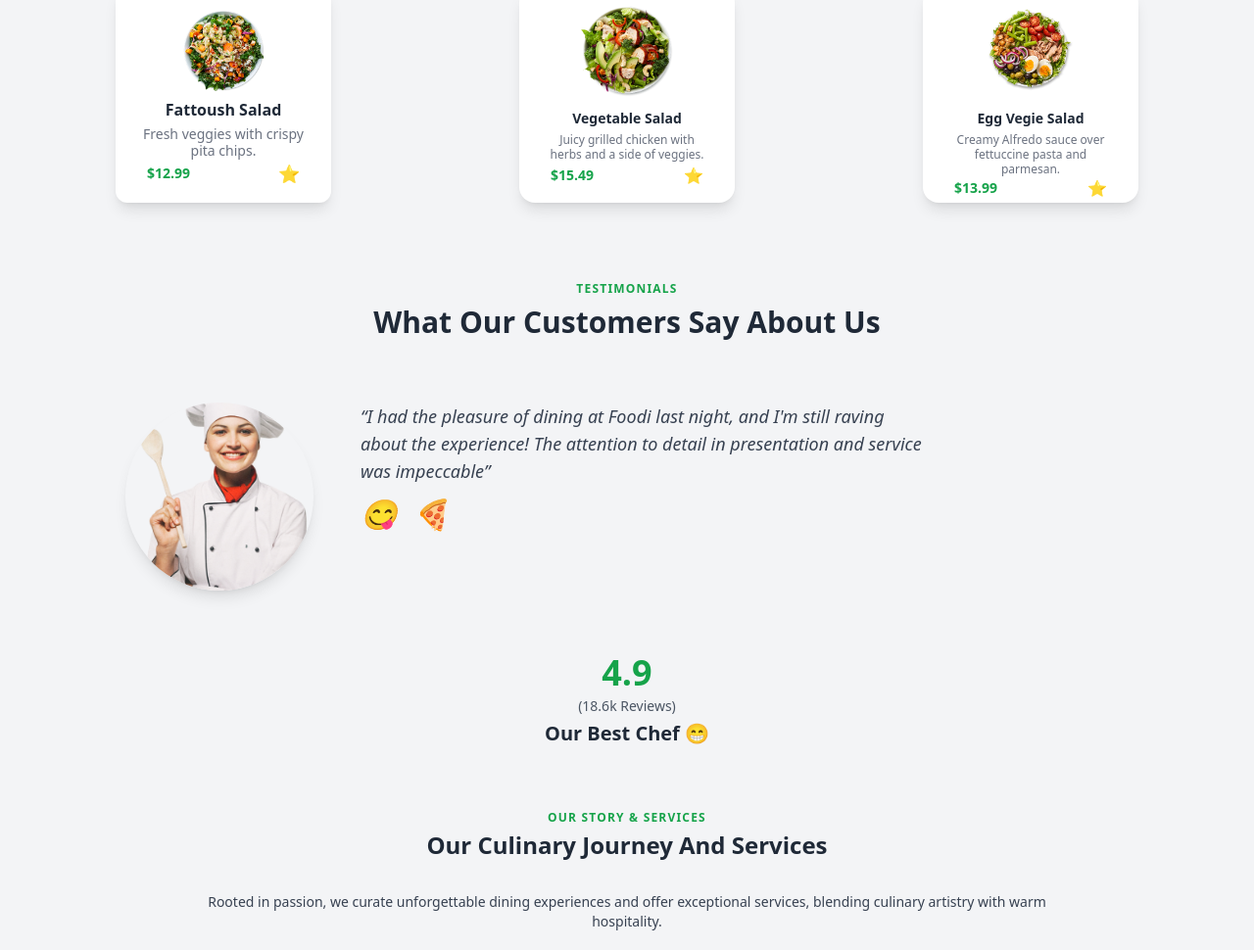
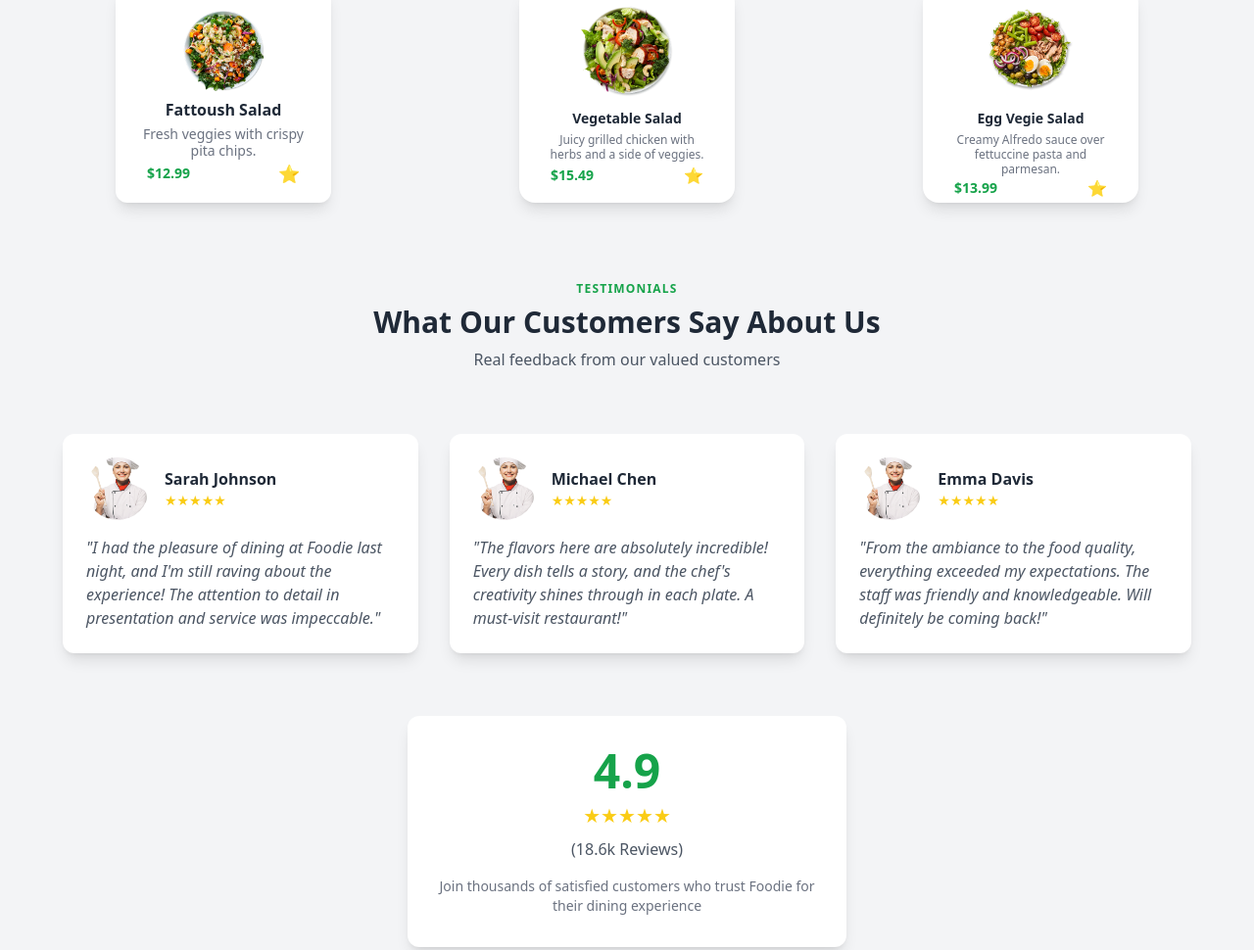
Before and after one commit to vincenttwizere/Foodie, a plain HTML site: page index.html in a window 1280 px wide. Shown: the part 1087-2057 px from the top of the page at 98% size. Drawn offline with nearby package versions, Linux system fonts and the light colour scheme.

Commit message:
changing testmonial section

```diff
--- a/index.html
+++ b/index.html
@@ -205,29 +205,63 @@
 <section class="px-6 mt-20 text-gray-800 max-w-7xl mx-auto space-y-16">
 
   <!-- Testimonials -->
-  <div class="text-center max-w-3xl mx-auto space-y-2">
+  <div class="text-center max-w-3xl mx-auto space-y-2 mb-12">
     <h4 class="text-green-600 uppercase text-xs font-semibold tracking-widest">Testimonials</h4>
     <h2 class="text-3xl font-bold">What Our Customers Say About Us</h2>
+    <p class="text-gray-600 mt-4">Real feedback from our valued customers</p>
   </div>
 
-  <!-- Chef Image + Quote + Emojis -->
-  <div class="flex flex-col md:flex-row items-center md:items-start md:space-x-12 max-w-5xl mx-auto">
-    <img src="./Assets/Mask group.png" alt="Chef" class="w-48 h-48 rounded-full object-cover mb-6 md:mb-0 shadow-lg" />
+  <!-- Testimonials Grid -->
+  <div class="grid grid-cols-1 md:grid-cols-2 lg:grid-cols-3 gap-8 max-w-6xl mx-auto mb-16">
+    <!-- Testimonial Card 1 -->
+    <div class="bg-white rounded-xl p-6 shadow-lg">
+      <div class="flex items-center gap-4 mb-4">
+        <img src="./Assets/Mask group.png" alt="Customer 1" class="w-16 h-16 rounded-full object-cover" />
+        <div>
+          <h4 class="font-semibold text-gray-800">Sarah Johnson</h4>
+          <div class="flex text-yellow-400 text-sm">★★★★★</div>
+        </div>
+      </div>
+      <blockquote class="text-gray-600 italic">
+        "I had the pleasure of dining at Foodie last night, and I'm still raving about the experience! The attention to detail in presentation and service was impeccable."
+      </blockquote>
+    </div>
 
-    <blockquote class="text-lg italic text-gray-700 max-w-xl">
-      “I had the pleasure of dining at Foodi last night, and I'm still raving about the experience! The attention to detail in presentation and service was impeccable”
-      <div class="mt-3 text-3xl space-x-2">
-        <span>😋</span>
-        <span>🍕</span>
+    <!-- Testimonial Card 2 -->
+    <div class="bg-white rounded-xl p-6 shadow-lg">
+      <div class="flex items-center gap-4 mb-4">
+        <img src="./Assets/Mask group.png" alt="Customer 2" class="w-16 h-16 rounded-full object-cover" />
+        <div>
+          <h4 class="font-semibold text-gray-800">Michael Chen</h4>
+          <div class="flex text-yellow-400 text-sm">★★★★★</div>
+        </div>
       </div>
-    </blockquote>
+      <blockquote class="text-gray-600 italic">
+        "The flavors here are absolutely incredible! Every dish tells a story, and the chef's creativity shines through in each plate. A must-visit restaurant!"
+      </blockquote>
+    </div>
+
+    <!-- Testimonial Card 3 -->
+    <div class="bg-white rounded-xl p-6 shadow-lg">
+      <div class="flex items-center gap-4 mb-4">
+        <img src="./Assets/Mask group.png" alt="Customer 3" class="w-16 h-16 rounded-full object-cover" />
+        <div>
+          <h4 class="font-semibold text-gray-800">Emma Davis</h4>
+          <div class="flex text-yellow-400 text-sm">★★★★★</div>
+        </div>
+      </div>
+      <blockquote class="text-gray-600 italic">
+        "From the ambiance to the food quality, everything exceeded my expectations. The staff was friendly and knowledgeable. Will definitely be coming back!"
+      </blockquote>
+    </div>
   </div>
 
-  <!-- Customer Feedback -->
-  <div class="text-center space-y-1">
-    <p class="text-4xl font-extrabold text-green-600">4.9</p>
-    <p class="text-sm text-gray-600">(18.6k Reviews)</p>
-    <p class="text-xl font-semibold mt-4">Our Best Chef 😁</p>
+  <!-- Overall Rating -->
+  <div class="bg-white rounded-xl shadow-lg p-8 max-w-md mx-auto text-center mb-16">
+    <div class="text-5xl font-bold text-green-600 mb-2">4.9</div>
+    <div class="flex justify-center text-yellow-400 text-xl mb-2">★★★★★</div>
+    <p class="text-gray-600 font-medium">(18.6k Reviews)</p>
+    <p class="text-sm text-gray-500 mt-4">Join thousands of satisfied customers who trust Foodie for their dining experience</p>
   </div>
 
   <!-- Our Story & Services -->
```
